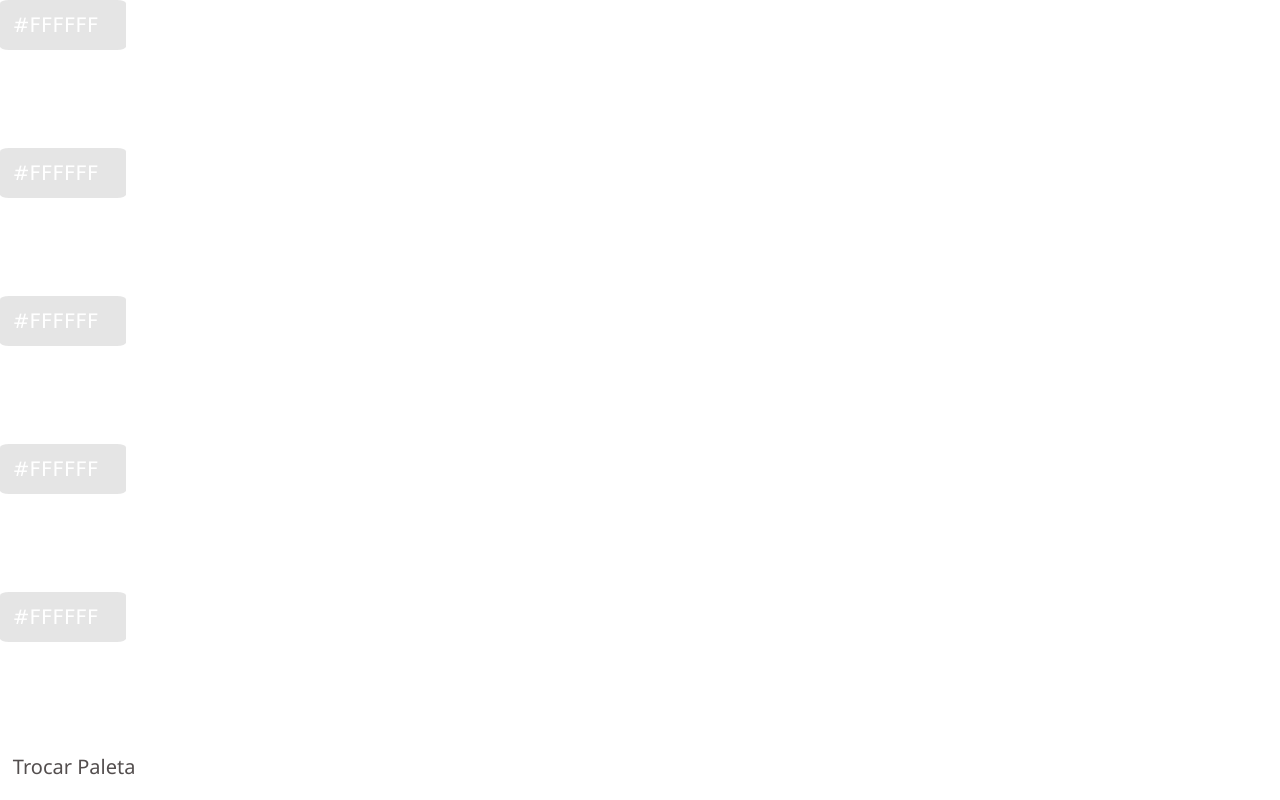
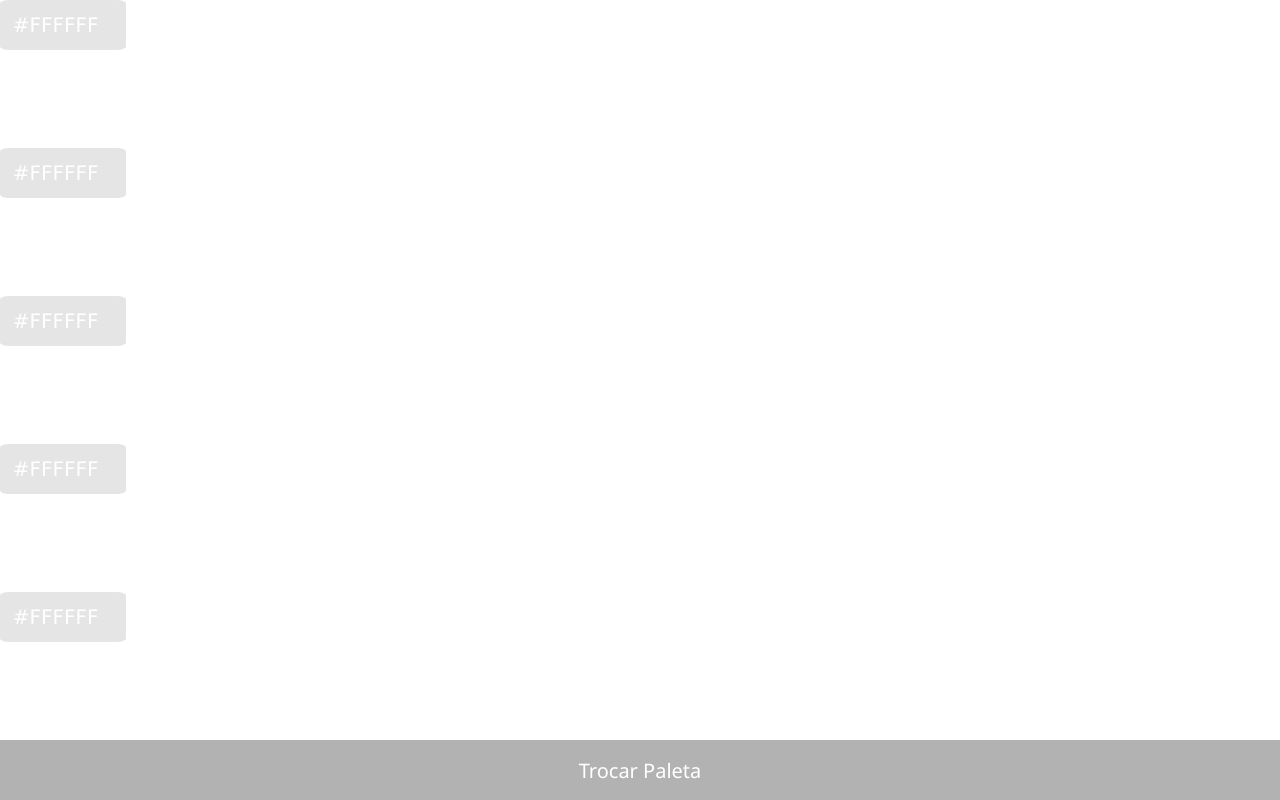
Before and after one commit to wictorluciano/Gerador-de-Paleta-de-Cores, a plain HTML site: page index.html in a window 1280 px wide. Drawn offline with Linux system fonts and the light colour scheme.

Commit message:
alteração na posição da paleta

```diff
--- a/style.css
+++ b/style.css
@@ -26,14 +26,15 @@ p {
 }
 
 .btn {
-    display: block;
-    height: 5vh;
+    position: fixed;
+    width: 100%;
+    height: 7.5vh;
+    align-items: center;
+    justify-content: center;
     cursor: pointer;
-    padding: 1vw;
-    background-color: rgb(255, 255, 255, 0.6);
-    border-radius: 7%;
+    background-color: rgba(0, 0, 0, 0.3);
     border: none;
     font-family: 'Segoe UI', Tahoma, Geneva, Verdana, sans-serif;
     font-size: min(20px, 4vw);
-    color: rgb(83, 78, 78);
+    color: rgb(255, 255, 255);
 }
```
